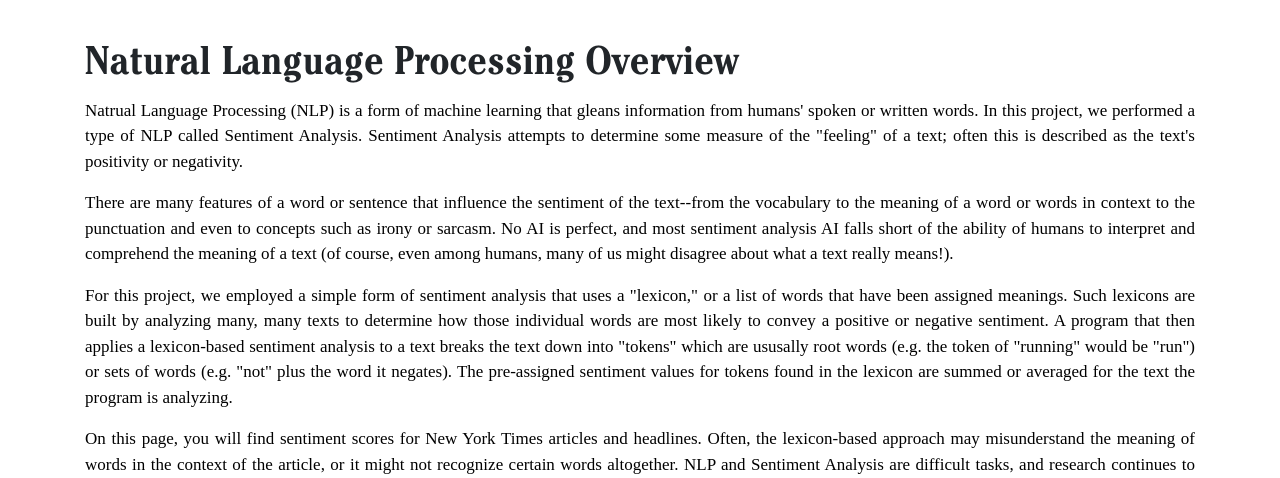
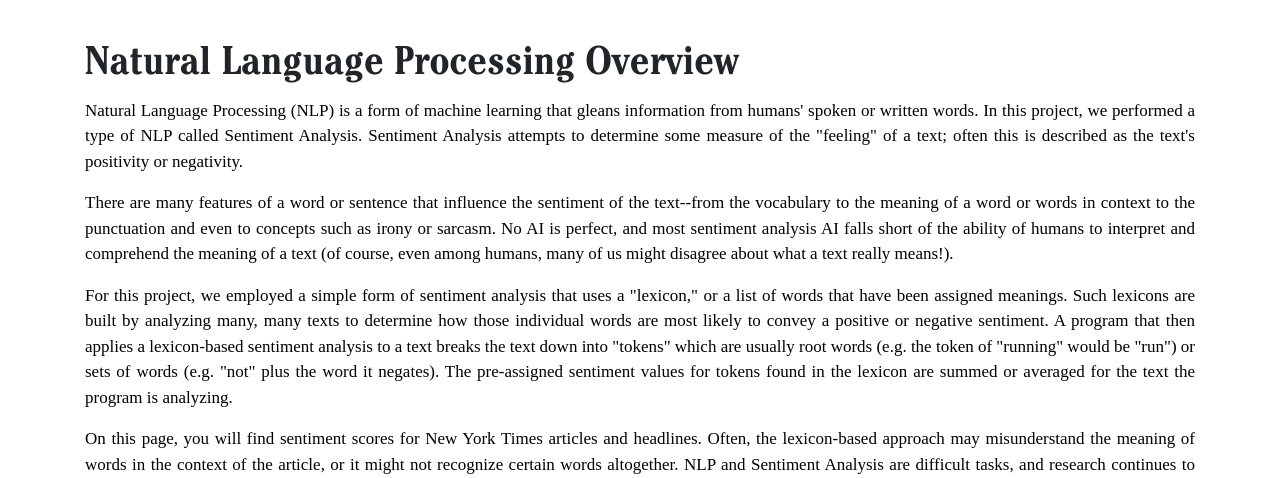
Before and after one commit to iCode13/News-Sentiment-Analysis-App, a Flask app: page / in a window 1280 px wide. Shown: the part 790-1268 px from the top of the page. Run offline with Flask 2, Linux system fonts and the light colour scheme; some libraries are stand-ins or nearby versions; some web fonts are replaced.

Commit message:
spellchecked

```diff
--- a/news_app/templates/index.html
+++ b/news_app/templates/index.html
@@ -21,9 +21,9 @@
     <div class="row">
         <div class="col-md-12 main-summary">
             <h1>Natural Language Processing Overview</h1>
-            <p>Natrual Language Processing (NLP) is a form of machine learning that gleans information from humans' spoken or written words.  In this project, we performed a type of NLP called Sentiment Analysis.  Sentiment Analysis attempts to determine some measure of the "feeling" of a text; often this is described as the text's positivity or negativity.</p>
+            <p>Natural Language Processing (NLP) is a form of machine learning that gleans information from humans' spoken or written words.  In this project, we performed a type of NLP called Sentiment Analysis.  Sentiment Analysis attempts to determine some measure of the "feeling" of a text; often this is described as the text's positivity or negativity.</p>
             <p>There are many features of a word or sentence that influence the sentiment of the text--from the vocabulary to the meaning of a word or words in context to the punctuation and even to concepts such as irony or sarcasm.  No AI is perfect, and most sentiment analysis AI falls short of the ability of humans to interpret and comprehend the meaning of a text (of course, even among humans, many of us might disagree about what a text really means!).</p>
-            <p>For this project, we employed a simple form of sentiment analysis that uses a "lexicon," or a list of words that have been assigned meanings.  Such lexicons are built by analyzing many, many texts to determine how those individual words are most likely to convey a positive or negative sentiment.  A program that then applies a lexicon-based sentiment analysis to a text breaks the text down into "tokens" which are ususally root words (e.g. the token of "running" would be "run") or sets of words (e.g. "not" plus the word it negates).  The pre-assigned sentiment values for tokens found in the lexicon are summed or averaged for the text the program is analyzing.</p>
+            <p>For this project, we employed a simple form of sentiment analysis that uses a "lexicon," or a list of words that have been assigned meanings.  Such lexicons are built by analyzing many, many texts to determine how those individual words are most likely to convey a positive or negative sentiment.  A program that then applies a lexicon-based sentiment analysis to a text breaks the text down into "tokens" which are usually root words (e.g. the token of "running" would be "run") or sets of words (e.g. "not" plus the word it negates).  The pre-assigned sentiment values for tokens found in the lexicon are summed or averaged for the text the program is analyzing.</p>
             <p>On this page, you will find sentiment scores for New York Times articles and headlines.  Often, the lexicon-based approach may misunderstand the meaning of words in the context of the article, or it might not recognize certain words altogether.  NLP and Sentiment Analysis are difficult tasks, and research continues to improve machines' ability to derive meaning from human language!</p>
         </div>
     </div>
```
